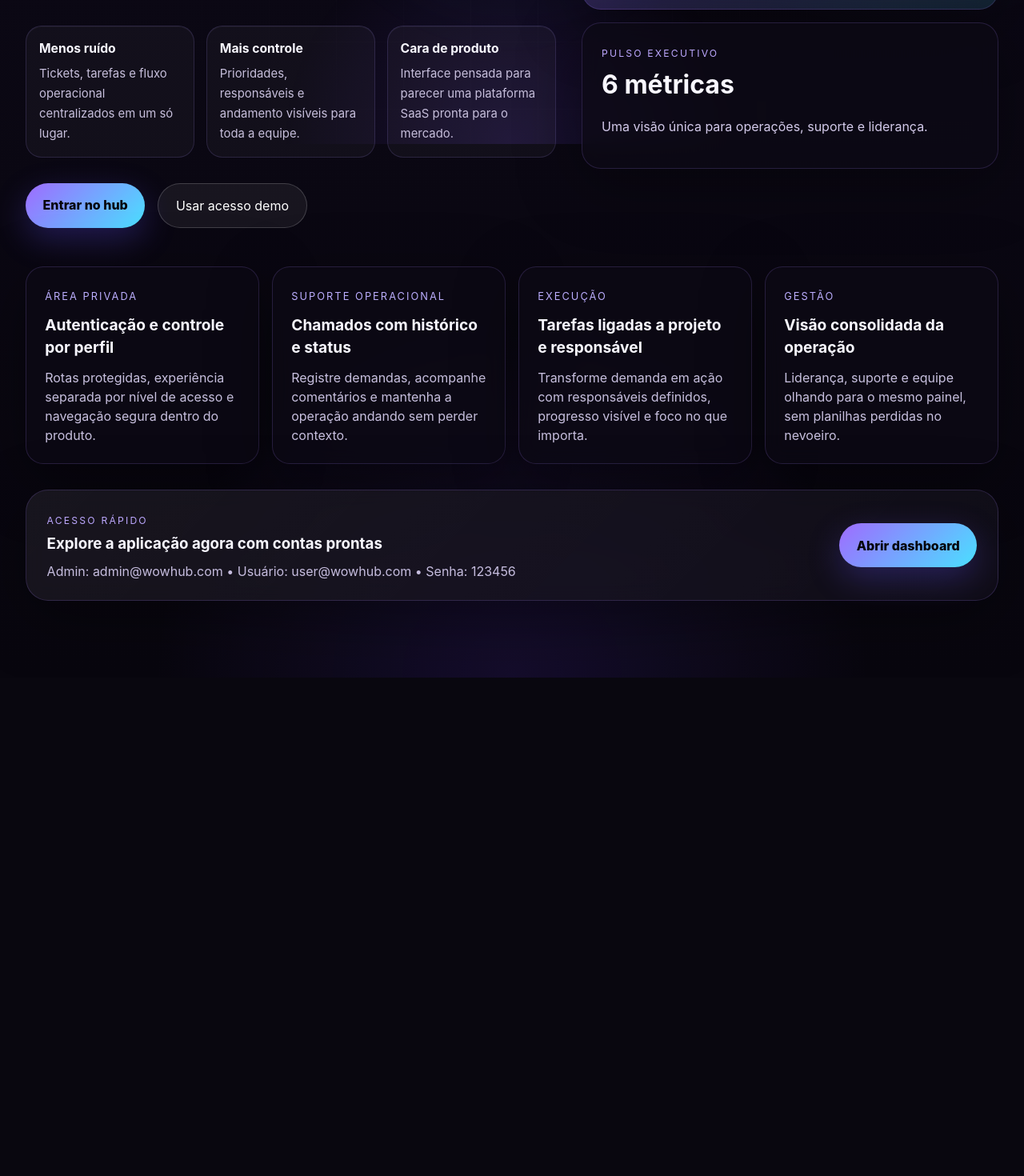
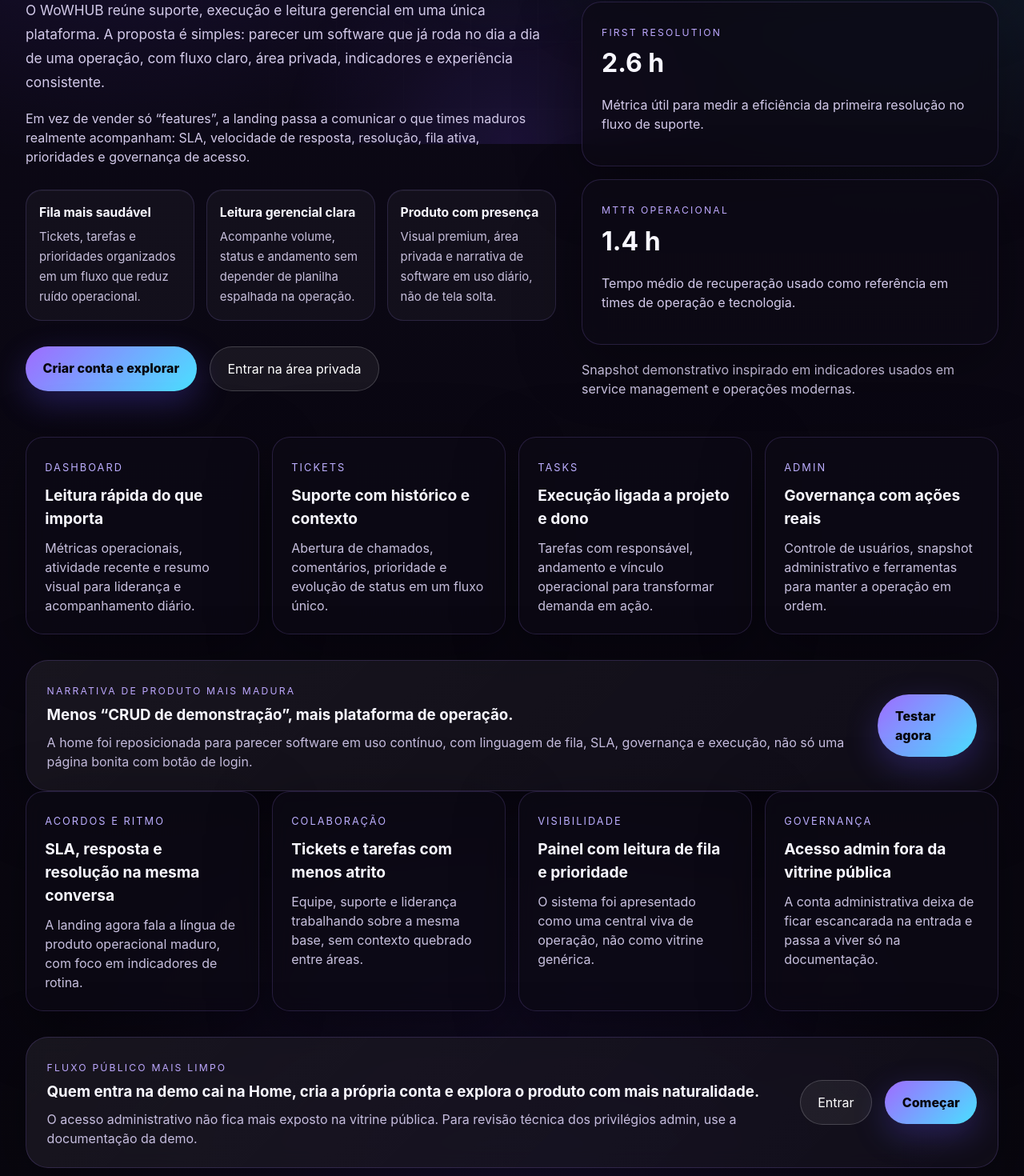
Before and after one commit to thiagokerbeer/WoWHUB, a React (Vite) app in the folder frontend/: page / in a window 1280 px wide. Shown: the part 620-2090 px from the top of the page at 80% size. Before the commit the page ends 1467 px from the top, so only its background shows below. Built offline with nearby package versions, Linux system fonts and the light colour scheme; no server answers.

Commit message:
feat(frontend): refine landing page and hide demo admin credentials

```diff
--- a/frontend/src/pages/HomePage.tsx
+++ b/frontend/src/pages/HomePage.tsx
@@ -2,6 +2,105 @@
 import { BrandLogo } from "../components/BrandLogo";
 import { InteractiveBackground } from "../components/InteractiveBackground";
 import { useAuth } from "../context/AuthContext";
+
+const heroSignals = [
+  {
+    title: "Fila mais saudável",
+    description:
+      "Tickets, tarefas e prioridades organizados em um fluxo que reduz ruído operacional.",
+  },
+  {
+    title: "Leitura gerencial clara",
+    description:
+      "Acompanhe volume, status e andamento sem depender de planilha espalhada na operação.",
+  },
+  {
+    title: "Produto com presença",
+    description:
+      "Visual premium, área privada e narrativa de software em uso diário, não de tela solta.",
+  },
+];
+
+const heroMetrics = [
+  {
+    eyebrow: "SLA compliance • 30 dias",
+    value: "98.4%",
+    description:
+      "Visão demonstrativa de cumprimento operacional para tickets e atendimento interno.",
+  },
+  {
+    eyebrow: "Median first reply",
+    value: "11 min",
+    description:
+      "Indicador comum em service desks para acompanhar a velocidade do primeiro retorno.",
+  },
+  {
+    eyebrow: "First resolution",
+    value: "2.6 h",
+    description:
+      "Métrica útil para medir a eficiência da primeira resolução no fluxo de suporte.",
+  },
+  {
+    eyebrow: "MTTR operacional",
+    value: "1.4 h",
+    description:
+      "Tempo médio de recuperação usado como referência em times de operação e tecnologia.",
+  },
+];
+
+const productModules = [
+  {
+    kicker: "Dashboard",
+    title: "Leitura rápida do que importa",
+    description:
+      "Métricas operacionais, atividade recente e resumo visual para liderança e acompanhamento diário.",
+  },
+  {
+    kicker: "Tickets",
+    title: "Suporte com histórico e contexto",
+    description:
+      "Abertura de chamados, comentários, prioridade e evolução de status em um fluxo único.",
+  },
+  {
+    kicker: "Tasks",
+    title: "Execução ligada a projeto e dono",
+    description:
+      "Tarefas com responsável, andamento e vínculo operacional para transformar demanda em ação.",
+  },
+  {
+    kicker: "Admin",
+    title: "Governança com ações reais",
+    description:
+      "Controle de usuários, snapshot administrativo e ferramentas para manter a operação em ordem.",
+  },
+];
+
+const operatingLayers = [
+  {
+    kicker: "Acordos e ritmo",
+    title: "SLA, resposta e resolução na mesma conversa",
+    description:
+      "A landing agora fala a língua de produto operacional maduro, com foco em indicadores de rotina.",
+  },
+  {
+    kicker: "Colaboração",
+    title: "Tickets e tarefas com menos atrito",
+    description:
+      "Equipe, suporte e liderança trabalhando sobre a mesma base, sem contexto quebrado entre áreas.",
+  },
+  {
+    kicker: "Visibilidade",
+    title: "Painel com leitura de fila e prioridade",
+    description:
+      "O sistema foi apresentado como uma central viva de operação, não como vitrine genérica.",
+  },
+  {
+    kicker: "Governança",
+    title: "Acesso admin fora da vitrine pública",
+    description:
+      "A conta administrativa deixa de ficar escancarada na entrada e passa a viver só na documentação.",
+  },
+];
 
 export function HomePage() {
   const { user, loading } = useAuth();
@@ -35,7 +134,7 @@
           </Link>
 
           <Link to="/register" className="button-primary">
-            Começar demo
+            Criar conta
           </Link>
         </div>
       </header>
@@ -43,122 +142,123 @@
       <main className="hero-section hero-shell">
         <section className="hero-content">
           <div>
-            <span className="eyebrow">Plataforma SaaS para operações internas</span>
+            <span className="eyebrow">
+              Service desk, tarefas e governança operacional
+            </span>
 
-            <h1>A central de controle que faltava no seu negócio.</h1>
+            <h1>Uma central de operação com cara de produto em produção.</h1>
 
             <p className="hero-lead">
-              O WoWHUB reúne suporte, tarefas, indicadores e visibilidade operacional
-              em uma única plataforma. Uma experiência com cara de SaaS real para
-              equipes que precisam organizar demandas, acelerar respostas e operar com
-              mais clareza.
+              O WoWHUB reúne suporte, execução e leitura gerencial em uma única
+              plataforma. A proposta é simples: parecer um software que já roda
+              no dia a dia de uma operação, com fluxo claro, área privada,
+              indicadores e experiência consistente.
+            </p>
+
+            <p className="body-copy">
+              Em vez de vender só “features”, a landing passa a comunicar o que
+              times maduros realmente acompanham: SLA, velocidade de resposta,
+              resolução, fila ativa, prioridades e governança de acesso.
             </p>
 
             <div className="hero-selling-points">
-              <div className="hero-selling-card">
-                <strong>Menos ruído</strong>
-                <span>
-                  Tickets, tarefas e fluxo operacional centralizados em um só lugar.
-                </span>
-              </div>
-
-              <div className="hero-selling-card">
-                <strong>Mais controle</strong>
-                <span>
-                  Prioridades, responsáveis e andamento visíveis para toda a equipe.
-                </span>
-              </div>
-
-              <div className="hero-selling-card">
-                <strong>Cara de produto</strong>
-                <span>
-                  Interface pensada para parecer uma plataforma SaaS pronta para o mercado.
-                </span>
-              </div>
+              {heroSignals.map((signal) => (
+                <div key={signal.title} className="hero-selling-card">
+                  <strong>{signal.title}</strong>
+                  <span>{signal.description}</span>
+                </div>
+              ))}
             </div>
 
             <div className="hero-buttons">
-              <Link to="/login" className="button-primary">
-                Entrar no hub
+              <Link to="/register" className="button-primary">
+                Criar conta e explorar
               </Link>
 
-              <Link to="/register" className="button-secondary">
-                Usar acesso demo
+              <Link to="/login" className="button-secondary">
+                Entrar na área privada
               </Link>
             </div>
           </div>
 
           <div className="hero-card-grid">
-            <article className="floating-card">
-              <span className="eyebrow">Velocidade de resposta</span>
-              <strong>92%</strong>
-              <p>Chamados respondidos dentro da meta de SLA.</p>
-            </article>
+            {heroMetrics.map((metric, index) => (
+              <article
+                key={metric.eyebrow}
+                className={`floating-card ${index === 1 ? "accent" : ""}`}
+              >
+                <span className="eyebrow">{metric.eyebrow}</span>
+                <strong>{metric.value}</strong>
+                <p>{metric.description}</p>
+              </article>
+            ))}
 
-            <article className="floating-card accent">
-              <span className="eyebrow">Painel ativo</span>
-              <strong>24 tarefas</strong>
-              <p>Prioridades visíveis para toda a equipe.</p>
-            </article>
-
-            <article className="floating-card">
-              <span className="eyebrow">Pulso executivo</span>
-              <strong>6 métricas</strong>
-              <p>Uma visão única para operações, suporte e liderança.</p>
-            </article>
+            <p className="muted-line">
+              Snapshot demonstrativo inspirado em indicadores usados em service
+              management e operações modernas.
+            </p>
           </div>
         </section>
 
         <section className="feature-grid">
-          <article className="feature-card">
-            <span className="feature-kicker">Área privada</span>
-            <h3>Autenticação e controle por perfil</h3>
-            <p>
-              Rotas protegidas, experiência separada por nível de acesso e navegação
-              segura dentro do produto.
-            </p>
-          </article>
-
-          <article className="feature-card">
-            <span className="feature-kicker">Suporte operacional</span>
-            <h3>Chamados com histórico e status</h3>
-            <p>
-              Registre demandas, acompanhe comentários e mantenha a operação andando
-              sem perder contexto.
-            </p>
-          </article>
-
-          <article className="feature-card">
-            <span className="feature-kicker">Execução</span>
-            <h3>Tarefas ligadas a projeto e responsável</h3>
-            <p>
-              Transforme demanda em ação com responsáveis definidos, progresso visível
-              e foco no que importa.
-            </p>
-          </article>
-
-          <article className="feature-card">
-            <span className="feature-kicker">Gestão</span>
-            <h3>Visão consolidada da operação</h3>
-            <p>
-              Liderança, suporte e equipe olhando para o mesmo painel, sem planilhas
-              perdidas no nevoeiro.
-            </p>
-          </article>
+          {productModules.map((module) => (
+            <article key={module.title} className="feature-card">
+              <span className="feature-kicker">{module.kicker}</span>
+              <h3>{module.title}</h3>
+              <p>{module.description}</p>
+            </article>
+          ))}
         </section>
 
         <section className="showcase-strip">
           <div>
-            <span className="eyebrow">Acesso rápido</span>
-            <h3>Explore a aplicação agora com contas prontas</h3>
+            <span className="eyebrow">Narrativa de produto mais madura</span>
+            <h3>Menos “CRUD de demonstração”, mais plataforma de operação.</h3>
             <p className="muted-line">
-              Admin: admin@wowhub.com • Usuário: user@wowhub.com • Senha: 123456
+              A home foi reposicionada para parecer software em uso contínuo,
+              com linguagem de fila, SLA, governança e execução, não só uma
+              página bonita com botão de login.
             </p>
           </div>
 
-          <Link to="/login" className="button-primary">
-            Abrir dashboard
+          <Link to="/register" className="button-primary">
+            Testar agora
           </Link>
+        </section>
+
+        <section className="feature-grid">
+          {operatingLayers.map((layer) => (
+            <article key={layer.title} className="feature-card">
+              <span className="feature-kicker">{layer.kicker}</span>
+              <h3>{layer.title}</h3>
+              <p>{layer.description}</p>
+            </article>
+          ))}
+        </section>
+
+        <section className="showcase-strip">
+          <div>
+            <span className="eyebrow">Fluxo público mais limpo</span>
+            <h3>
+              Quem entra na demo cai na Home, cria a própria conta e explora o
+              produto com mais naturalidade.
+            </h3>
+            <p className="muted-line">
+              O acesso administrativo não fica mais exposto na vitrine pública.
+              Para revisão técnica dos privilégios admin, use a documentação da
+              demo.
+            </p>
+          </div>
+
+          <div className="top-actions">
+            <Link to="/login" className="button-secondary">
+              Entrar
+            </Link>
+
+            <Link to="/register" className="button-primary">
+              Começar
+            </Link>
+          </div>
         </section>
       </main>
     </div>
--- a/frontend/src/pages/LoginPage.tsx
+++ b/frontend/src/pages/LoginPage.tsx
@@ -19,8 +19,8 @@
   const location = useLocation();
 
   const [form, setForm] = useState({
-    email: "admin@wowhub.com",
-    password: "123456",
+    email: "",
+    password: "",
   });
 
   const [error, setError] = useState("");
@@ -101,15 +101,25 @@
         <BrandLogo subtitle="Secure Access" />
 
         <div>
-          <span className="eyebrow">Bem-vindo de volta</span>
-          <h1>Acesse o WoWHUB</h1>
+          <span className="eyebrow">Acesso privado</span>
+          <h1>Entre no WoWHUB</h1>
           <p className="body-copy">
-            Entre com sua conta para acessar a operação com segurança e
-            estabilidade.
+            Use sua conta para acessar a operação, acompanhar tarefas, abrir
+            chamados e navegar pela área privada do produto.
+          </p>
+          <p className="muted-line">
+            Quer testar pela primeira vez? Crie sua conta em segundos. O acesso
+            administrativo não fica exposto nesta tela e permanece somente na
+            documentação da demo.
           </p>
         </div>
 
-        {infoMessage ? <div className="success-box">{infoMessage}</div> : null}
+        {infoMessage ? (
+          <div className="feature-card">
+            <span className="feature-kicker">Conta criada</span>
+            <p className="muted-line">{infoMessage}</p>
+          </div>
+        ) : null}
 
         <form className="form-grid" onSubmit={handleSubmit}>
           <label>
@@ -156,6 +166,10 @@
         <p className="body-copy">
           Ainda não tem conta? <Link to="/register">Cadastre-se</Link>
         </p>
+
+        <p className="muted-line">
+          Voltou para conhecer melhor o produto? <Link to="/">Ir para a home</Link>
+        </p>
       </div>
     </div>
   );
```
Also changed, not shown: 1 other file (tests, documents, lock files or other folders).
